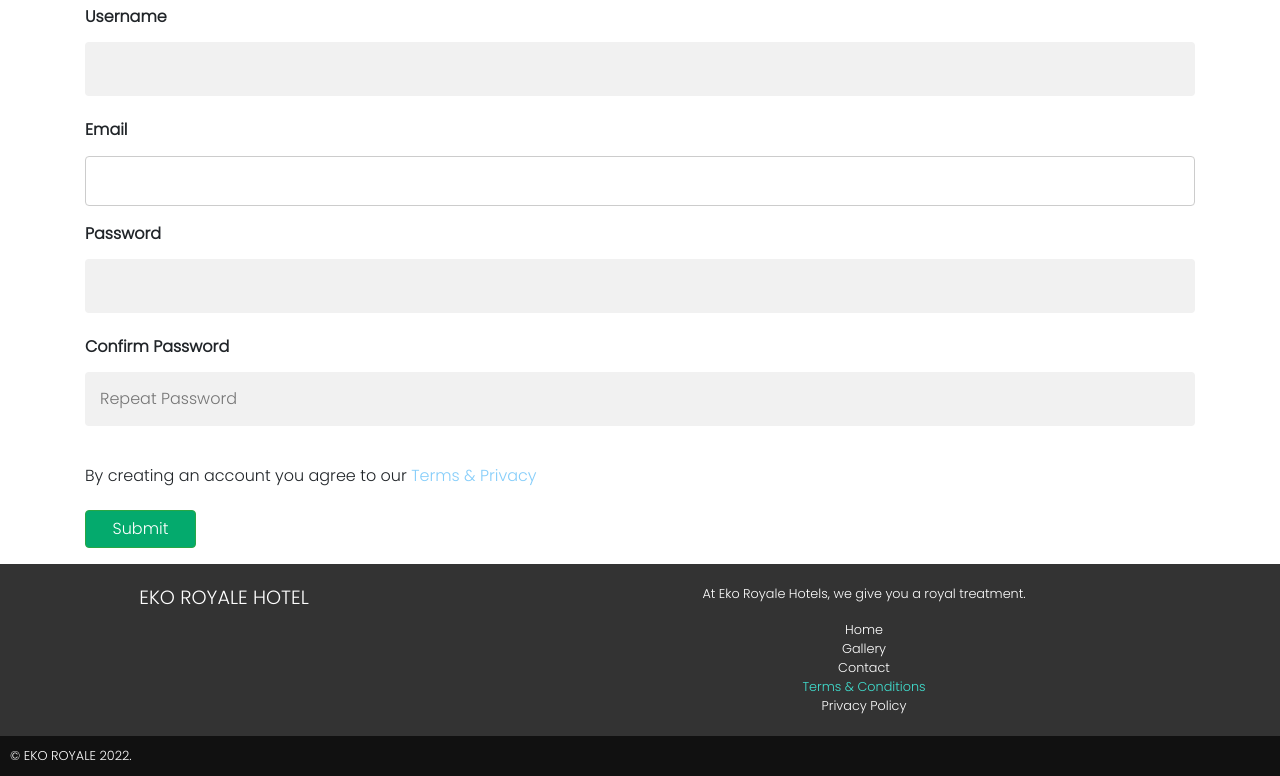
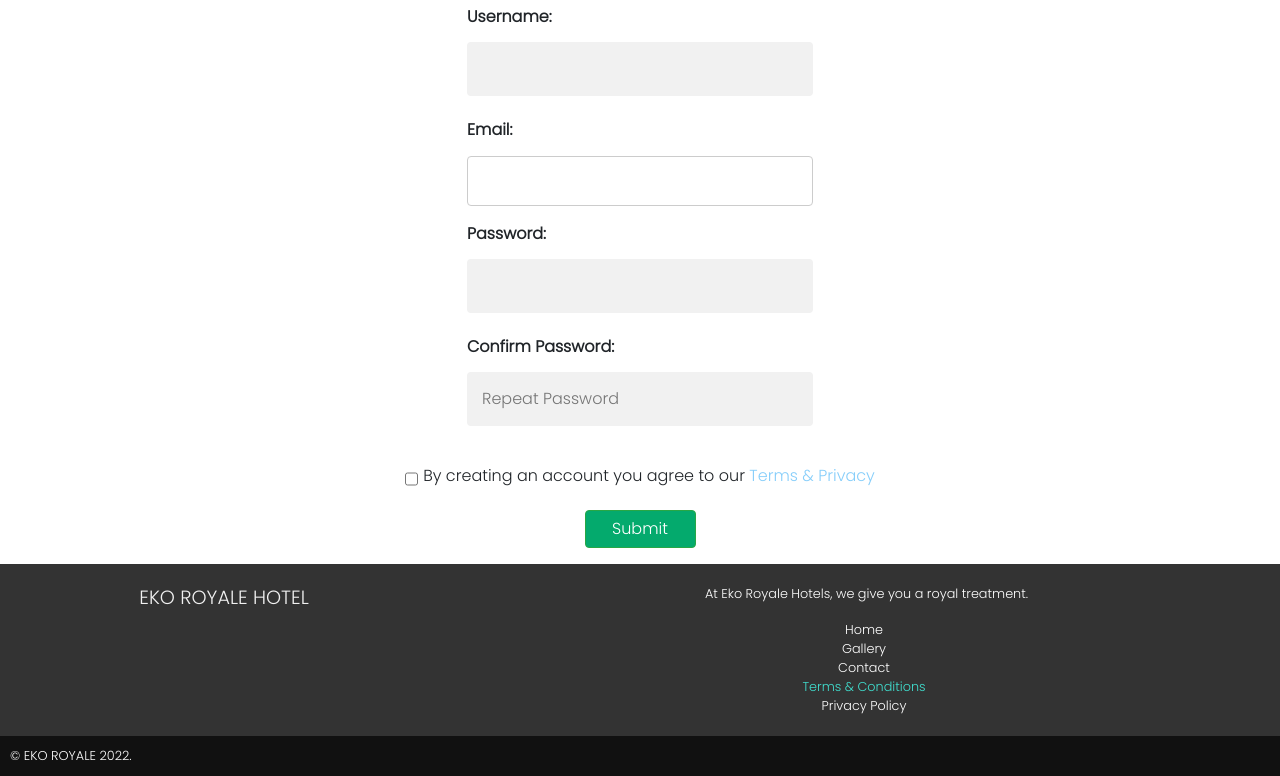
Before and after one commit to Onyinye25/hotelwebsite, a plain HTML site: page EKO ROYALE HOTEL/SignUp.html in a window 1280 px wide. Shown: the part 41-817 px from the top of the page. Drawn offline with Linux system fonts and the light colour scheme; files that its build step writes are made by us from their sources.

Commit message:
edit few files

```diff
--- a/EKO ROYALE HOTEL/SignUp.css
+++ b/EKO ROYALE HOTEL/SignUp.css
@@ -6,22 +6,46 @@
     font-family: 'poppins', sans-serif
 }
 
+form{
+   align-items: center;
+   justify-content: center;
+   display: grid;
+}
+
 input[type=text], input[type=password] {
-    width: 100%;
+    /* width: 0%; */
     padding: 15px;
     margin: 5px 0 22px 0;
     display: inline-block;
     border: none;
     background: #f1f1f1;
   }
+ a {
+     color: #f1f1f1;
+     text-decoration: none;
+  }
+   a:hover {
+     color: white;
+     text-decoration: none;
 
+  }
   /* Add a background color when the inputs get focus */
   input[type=text]:focus, input[type=password]:focus{
     background-color: #ddd;
     outline: none;
   }
+.flex{
+display: flex;
+justify-content: center;
+}
+p{
+   margin-left: 5px;
+}
+  .agree{
+      text-align: center;
+  }
 input{
-    width: 100%;
+    /* width: 50%; */
     padding: 12px;
     border: 1px solid #ccc;
     border-radius: 4px;
--- a/EKO ROYALE HOTEL/SignUp.html
+++ b/EKO ROYALE HOTEL/SignUp.html
@@ -27,18 +27,42 @@
 <div class="container">
  <ul>
   <form action="/action_page.php">
-  <b><label for="usrname">Username</label><input type="text" id="usrname" name="usrname" required></b>
-  <b><label for="email">Email</label><input type="email" id="email" name="email" required></b>
-  <b><label for="password">Password</label></b>
-  <input type="password" id="psw" name="psw" pattern="(?=.*\d) (?=.*[a-z]) (?=.*[A-Z]).{8,}"
+    <div>
+
+  <b><label for="usrname">Username: </label>
+
+    </div>
+    <input type="text" id="usrname" name="usrname" required></b>
+
+<div>
+  <b><label for="email">Email: </label></b>
+</div>
+  <input type="email" id="email" name="email" required>
+
+<div>
+<b><label for="password">Password:</label></b>
+</div>
+<input type="password" id="psw" name="psw" pattern="(?=.*\d) (?=.*[a-z]) (?=.*[A-Z]).{8,}"
   title="must contain at least one number and one uppercase and lowercase letter, and at least 8 or more characters" required>
    <!-- <input type="checkbox"  onclick="myFunction ()">  -->
-  <b><label for="psw-repeat">Confirm Password</label></b>
+ <div>
+    <b><label for="psw-repeat">Confirm Password:</label></b>
+ </div>
   <input type="password" placeholder="Repeat Password" name="psw-repeat" required>
   </ul>
-  <p>By creating an account you agree to our <a href="#" style="color:lightskyblue">Terms & Privacy</a></p>
+  <div class="agree">
 
+   <div class="flex">
+     <input type="checkbox" required/>
+
+    <p>By creating an account you agree to our <a href="#" style="color:lightskyblue">Terms & Privacy</a></p>
+
+   </div>
    <input type="submit" class="btn btn-success" value="Submit" required>
+
+  </div>
+
+     </div>
  </form>
 </div>
 <div id="message">
@@ -99,7 +123,7 @@
 <main></main>
 <footer>
 <div class="footer-body">
-  <div> EKO ROYALE HOTEL </div>
+  <div> <a href='./Index.html' class="whitelink">EKO ROYALE HOTEL </a></div>
   <div>
      <ul>
       <p> At Eko Royale Hotels, we give you a royal treatment. </p>
--- a/EKO ROYALE HOTEL/style.css
+++ b/EKO ROYALE HOTEL/style.css
@@ -12,11 +12,12 @@
     overflow: hidden;
     /* position:absolute; */
     color: rgb(77, 51, 221);
-    width: 100%;
+    width: 60%;
     height: 100%;
     margin: 0;
     line-height: 50px;
     text-align: left;
+    text-align: center;
     animation: cssmarquee 2s linear infinite alternate;
 }
 
@@ -128,7 +129,7 @@ width: 100%;
   }
   body {
     display: flex;
-    min-height: 100vh;
+
     flex-direction: column;
   }
   main {
```
Also changed, not shown: EKO ROYALE HOTEL/Index.html (+1 -4 lines), EKO ROYALE HOTEL/Images/exterior .jpg (renamed from EKO ROYALE HOTEL/Images/exterior view.jpg).
